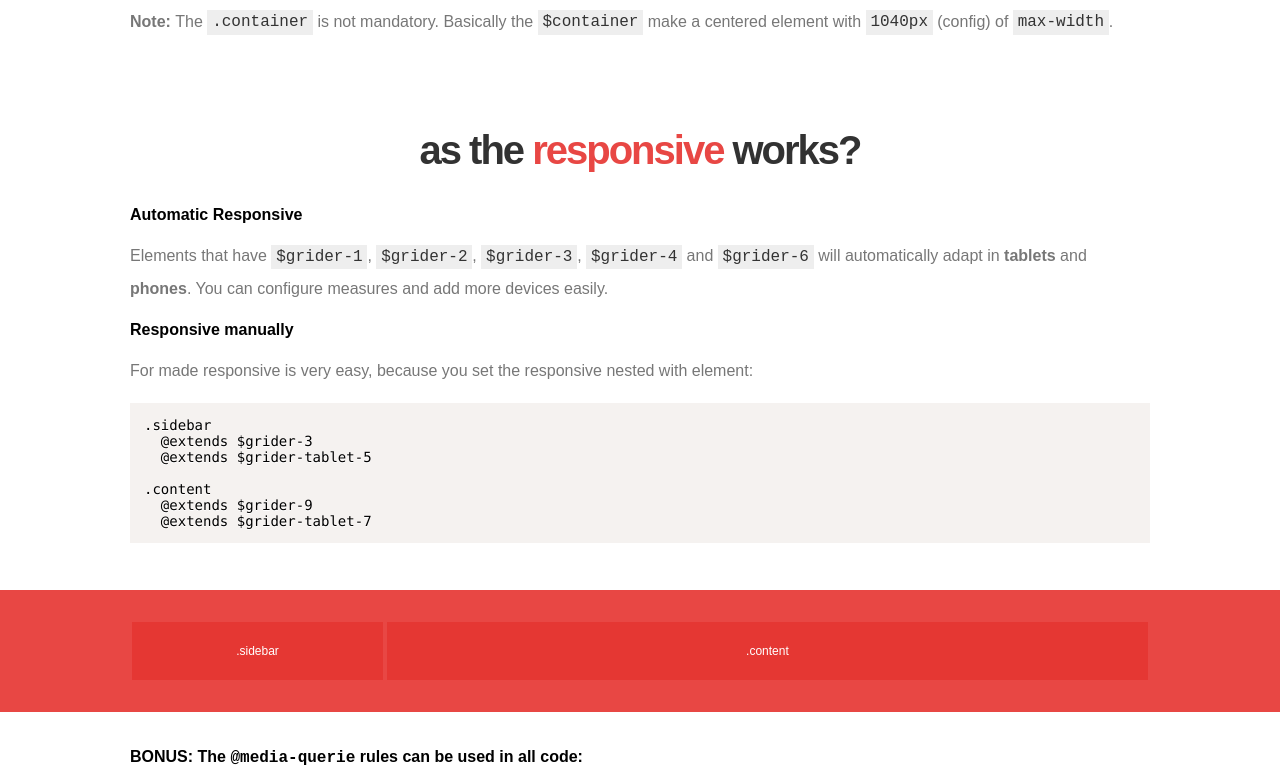
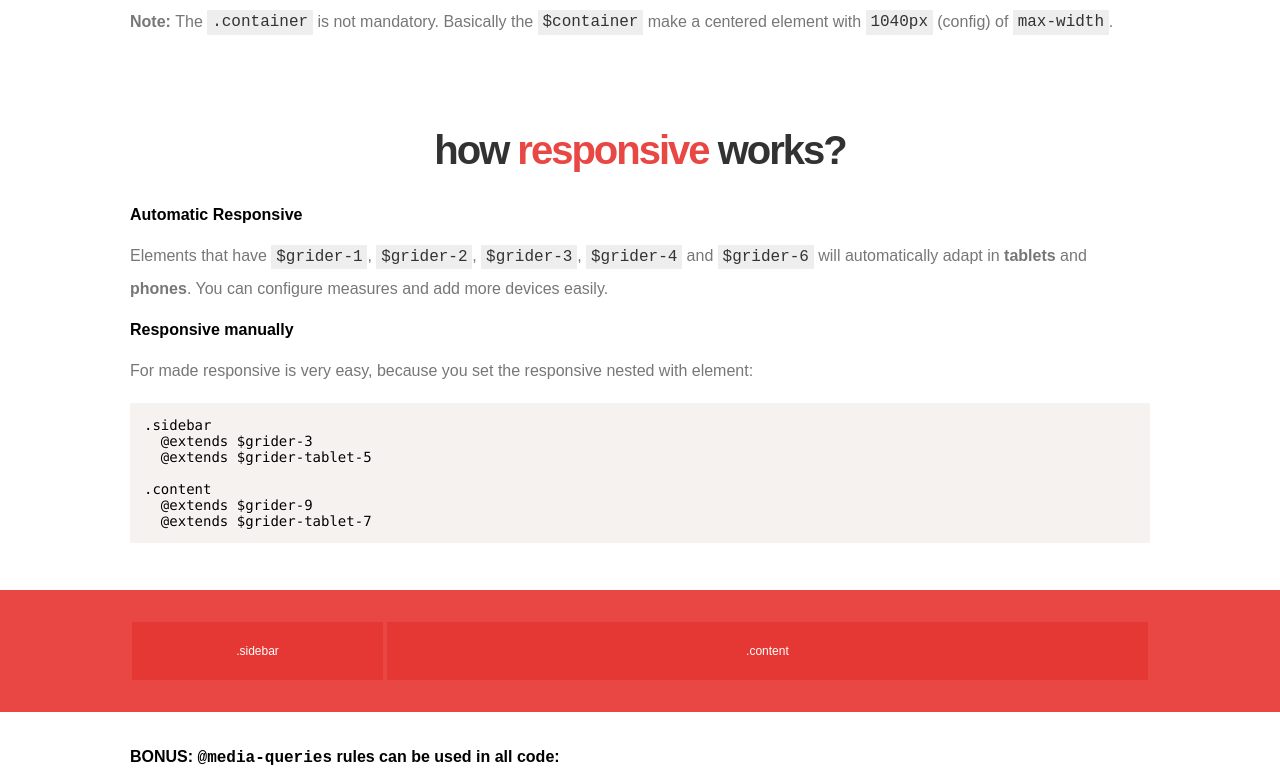
Before and after one commit to diogomoretti/grider, a website: page index.html in a window 1280 px wide. Shown: the part 1640-2420 px from the top of the page. Drawn offline with Linux system fonts and the light colour scheme.

Commit message:
Fix spelling and grammar mistakes
Just fixing some crucial mistakes. I haven't done a full review yet. :)

```diff
--- a/index.html
+++ b/index.html
@@ -92,7 +92,7 @@
     </section>
     <section class="section-why">
         <div class="container">
-            <h2>why choose the <span class="highlight">grider</span>?</h2>
+            <h2>why choose <span class="highlight">grider</span>?</h2>
             <p>This grid is magnific because it is made using <a href="http://learnboost.github.io/stylus/docs/extend.html#extending-placeholder-selectors">placeholder</a>. Placeholders are pseudo-classes that you can extend from your real classes using <code>@extends</code>. The difference between Placeholder and "normal extend class" is that Placeholder <strong>make a nested classes using the same placeholder</strong>, in addition to <strong>compile only used placeholders</strong>. Go to a practical example:</p>
 
             <div class="code-example">
@@ -148,7 +148,7 @@
 
     <section class="section-why">
         <div class="container">
-            <h2>as the <span class="highlight">responsive</span> works?</h2>
+            <h2>how <span class="highlight">responsive</span> works?</h2>
 
             <h3>Automatic Responsive</h3>
             <p>Elements that have <code>$grider-1</code>, <code>$grider-2</code>, <code>$grider-3</code>, <code>$grider-4</code> and <code>$grider-6</code> will automatically adapt in <strong>tablets</strong> and <strong>phones</strong>. You can configure measures and add more devices easily.</p>
@@ -173,7 +173,7 @@
     </section>
     <section class="section-why next-demo">
         <div class="container">
-        <h3>BONUS: The <code>@media-querie</code> rules can be used in all code:</h3>
+        <h3>BONUS: <code>@media-queries</code> rules can be used in all code:</h3>
         <pre><code class="language-css">/* Different rules for tablet and phone */
 .my-element
   display: block
```
